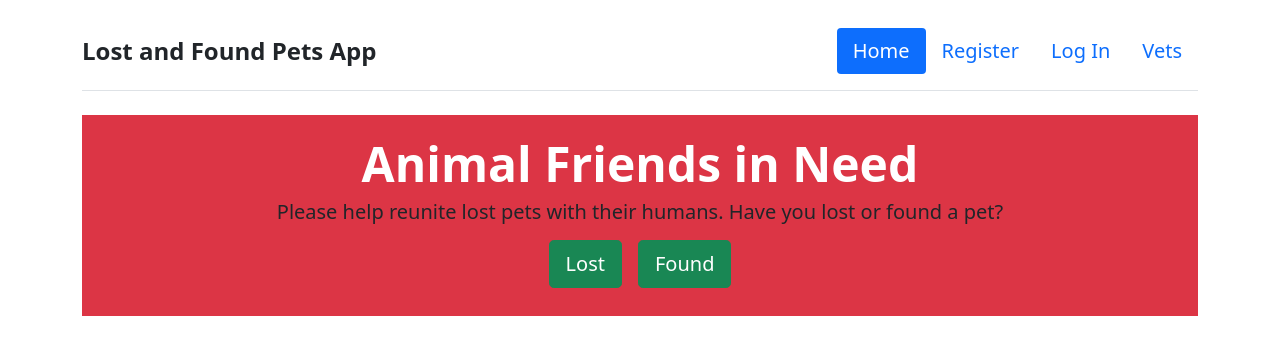
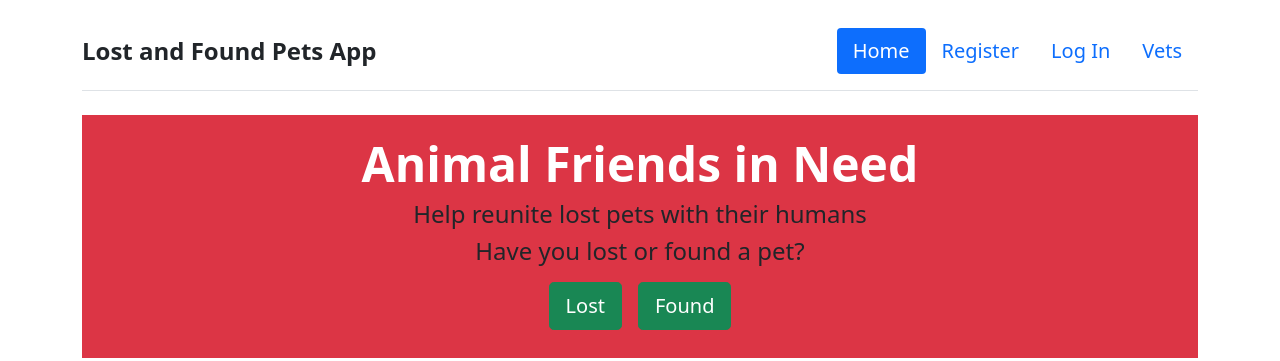
Before and after one commit to marhiefi/flask-location-app-af, a Flask app: page / in a window 1280 px wide. Shown: the part 15-376 px from the top of the page. Run offline with Flask 2, Linux system fonts and the light colour scheme; parts of the project's set-up code (start-up, migrations or seed data) failed here and were passed over; some libraries are stand-ins or nearby versions.

Commit message:
home page text

```diff
--- a/templates/index.html
+++ b/templates/index.html
@@ -60,7 +60,8 @@
             <div class="container-fluid py-3 text-center">
                 <h3 class="display-5 text-white fw-bold">
                     Animal Friends in Need</h3>
-                <h5 class="display-8">Please help reunite lost pets with their humans. Have you lost or found a pet?</h5>
+                <h4 class="display-8">Help reunite lost pets with their humans</h4>
+                <h4 class="display-8">Have you lost or found a pet?</h4>
                 <div class="btn-group btn-group-lg justify-content-md-center">
                     <a class="btn btn-success btn-block m-2 rounded-3" href="{{ url_for('lost') }}">Lost</a>
                     <a class="btn btn-success btn-block m-2 rounded-3" href="{{ url_for('lost') }}"
@@ -84,12 +85,12 @@
             async
             ></script>
             <br>
-            </div>
+        </div>
 
             <div class="col-sm">
                 <div class="col-lg-14">
                 <br>
-                <h4 class="fw-bold"> Log in before you create an entry for a pet </h4>
+                <h4 class="fw-bold"> Register/Log in before you create an entry for a pet </h4>
                 <br>
                 <h4 class="fw-bold">Lost</h4>
 
```
